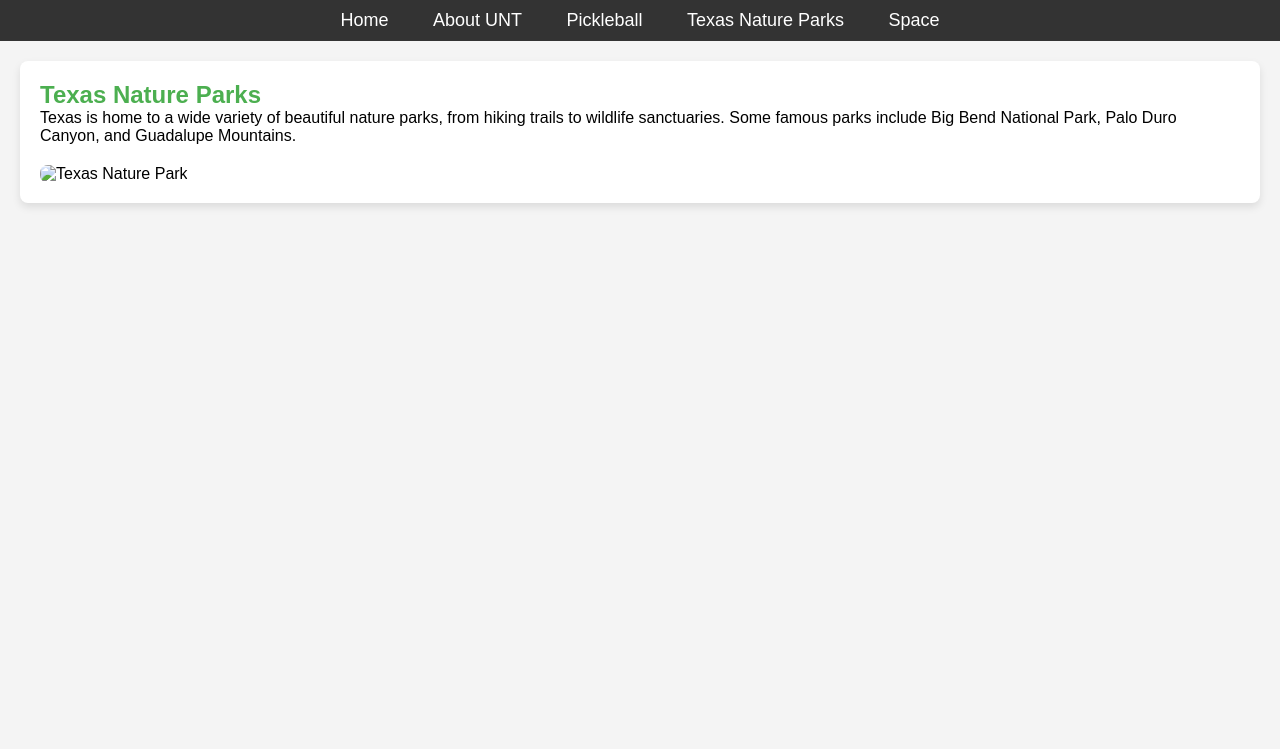
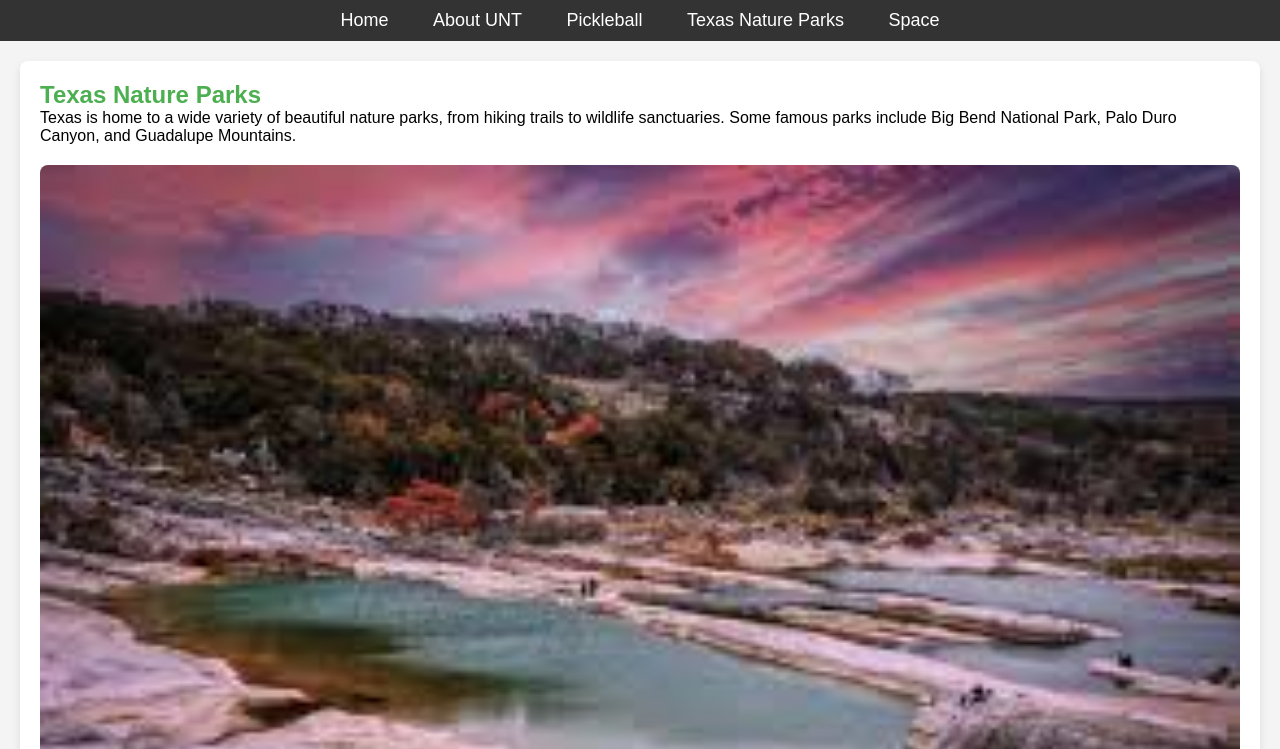
Before and after one commit to MrMan2345/NoahMunoz, a plain HTML site: page nature_parks.html in a window 1280 px wide. Shown: the top 749 px of the page. Drawn offline with Linux system fonts and the light colour scheme.

Commit message:
Update nature_parks.html

```diff
--- a/nature_parks.html
+++ b/nature_parks.html
@@ -23,7 +23,7 @@
     <section id="nature-parks">
         <h2>Texas Nature Parks</h2>
         <p>Texas is home to a wide variety of beautiful nature parks, from hiking trails to wildlife sanctuaries. Some famous parks include Big Bend National Park, Palo Duro Canyon, and Guadalupe Mountains.</p>
-        <img src="images/texas-parks.jpg" alt="Texas Nature Park" width="100%">
+        <img src="images/texas-park.jpg" alt="Texas Nature Park" width="100%">
     </section>
 
 </body>
```
